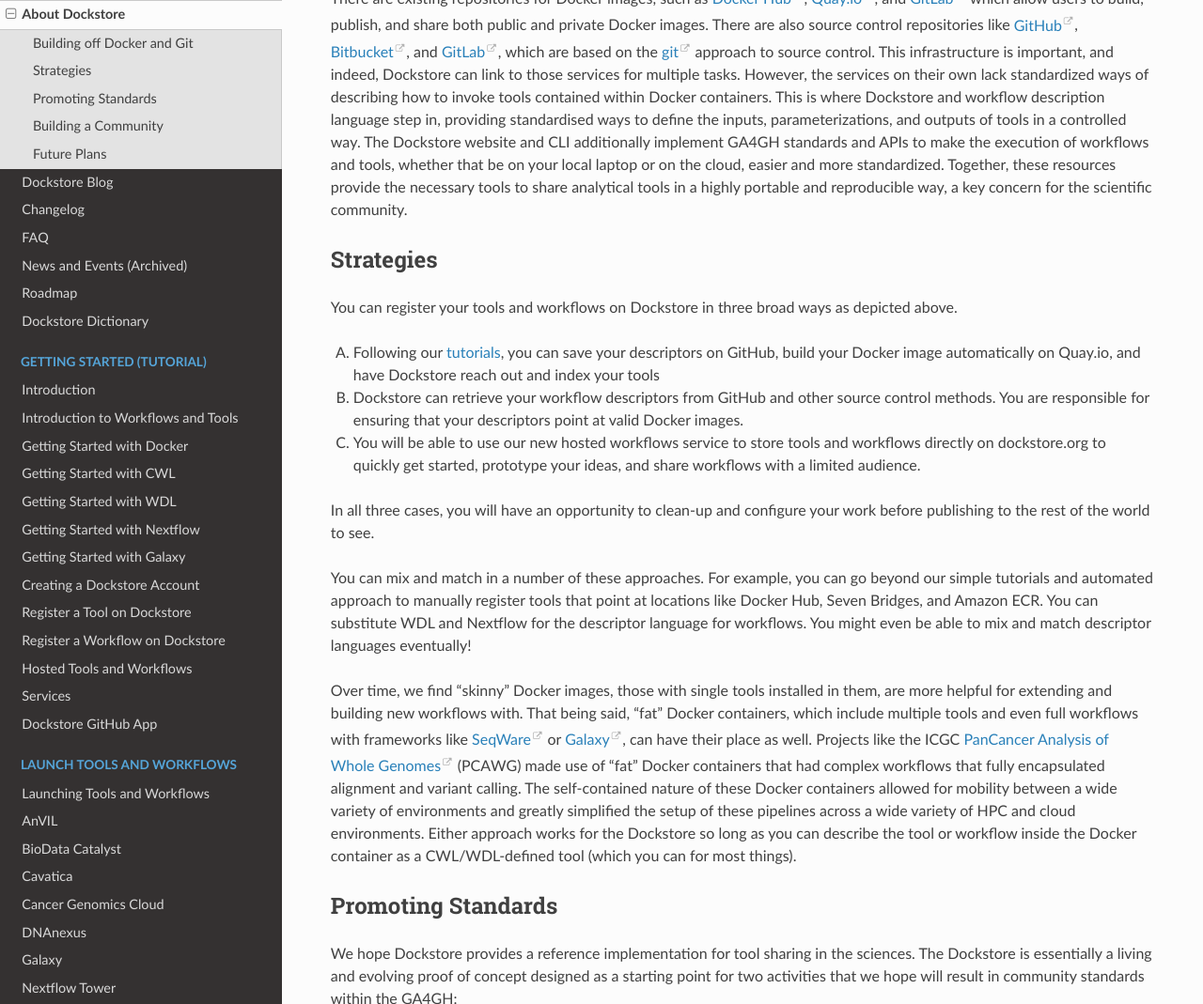
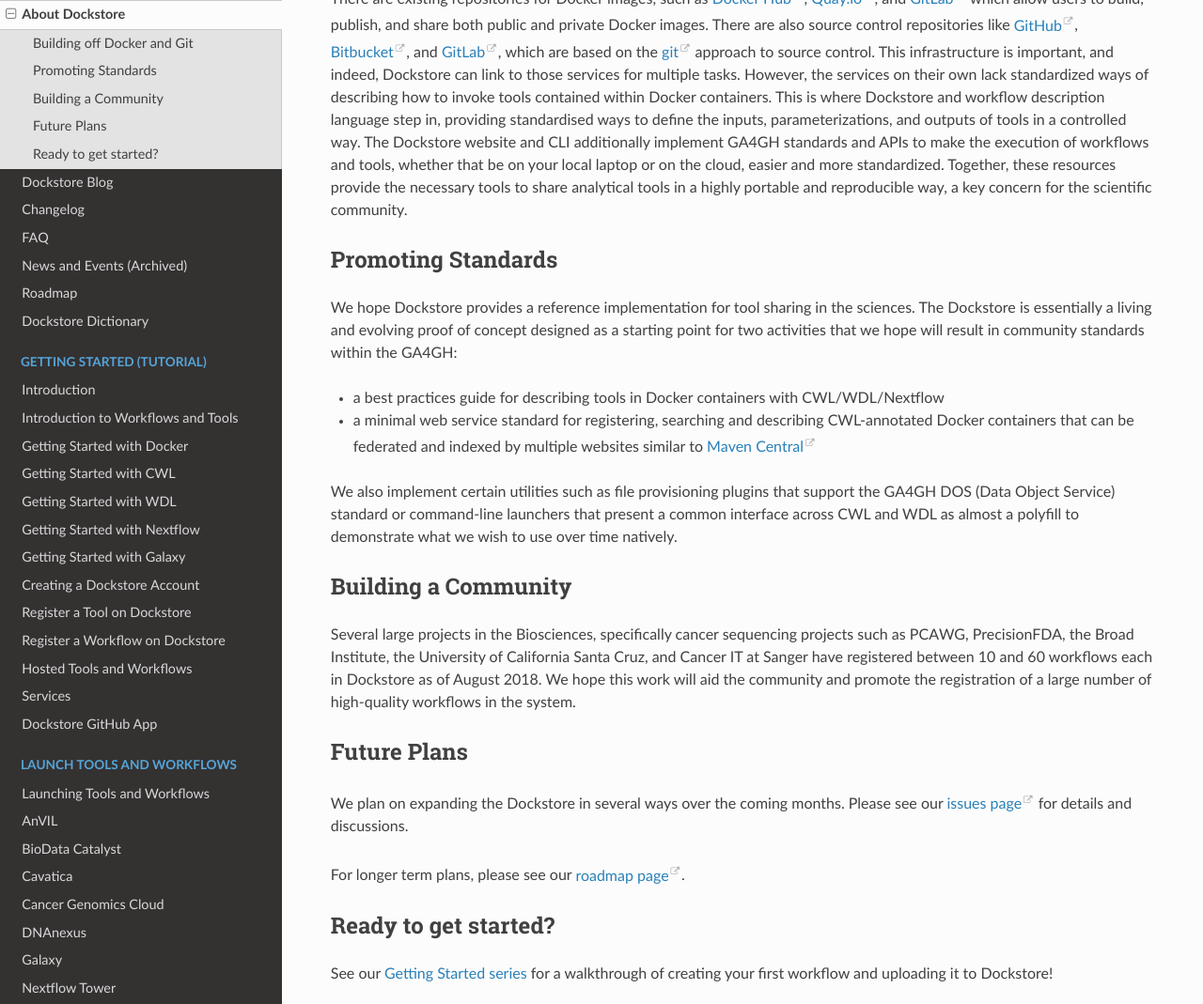
Before and after one commit to dockstore/dockstore-documentation, a Sphinx documentation site: the page built from docs/dockstore-introduction.rst, in a window 1280 px wide and 1400 px high, scrolled down 619 px, cut to the strip 0-1069 px from the top of the window. Shown: the whole strip at 94% size. Built offline with Sphinx 7.4.7 and the Read the Docs theme 2.0.0, drawn with Linux system fonts in a browser that asks for light colours.

Commit message:
Replace "strategies" with getting started link
The strategies section was mostly outdated anyway, and we probably shouldn't be telling people to try to mix and match descriptor languages

```diff
--- a/docs/dockstore-introduction.rst
+++ b/docs/dockstore-introduction.rst
@@ -9,32 +9,6 @@
 ---------------------------
 
 There are existing repositories for Docker images, such as  `Docker Hub <https://hub.docker.com/>`__, `Quay.io <https://quay.io/>`__, and `GitLab <https://about.gitlab.com>`__ which allow users to build, publish, and share both public and private Docker images. There are also source control repositories like `GitHub <https://github.com>`__, `Bitbucket <https://bitbucket.org/>`__, and `GitLab <https://about.gitlab.com>`__, which are based on the `git <https://git-scm.com/>`__ approach to source control. This infrastructure is important, and indeed, Dockstore can link to those services for multiple tasks. However, the services on their own lack standardized ways of describing how to invoke tools contained within Docker containers. This is where Dockstore and workflow description language step in, providing standardised ways to define the inputs, parameterizations, and outputs of tools in a controlled way. The Dockstore website and CLI additionally implement GA4GH standards and APIs to make the execution of workflows and tools, whether that be on your local laptop or on the cloud, easier and more standardized. Together, these resources provide the necessary tools to share analytical tools in a highly portable and reproducible way, a key concern for the scientific community.
-
-Strategies
-----------
-
-You can register your tools and workflows on Dockstore in three broad
-ways as depicted above.
-
-A) Following our
-   :doc:`tutorials <getting-started/getting-started>`,
-   you can save your descriptors on GitHub, build your Docker image
-   automatically on Quay.io, and have Dockstore reach out and index your
-   tools
-
-B) Dockstore can retrieve your workflow descriptors from GitHub and
-   other source control methods. You are responsible for ensuring that
-   your descriptors point at valid Docker images.
-
-C) You will be able to use our new hosted workflows service to store
-   tools and workflows directly on dockstore.org to quickly get started,
-   prototype your ideas, and share workflows with a limited audience.
-
-In all three cases, you will have an opportunity to clean-up and configure your work before publishing to the rest of the world to see.
-
-You can mix and match in a number of these approaches. For example, you can go beyond our simple tutorials and automated approach to manually register tools that point at locations like Docker Hub, Seven Bridges, and Amazon ECR. You can substitute WDL and Nextflow for the descriptor language for workflows. You might even be able to mix and match descriptor languages eventually!
-
-Over time, we find "skinny" Docker images, those with single tools installed in them, are more helpful for extending and building new workflows with. That being said, "fat" Docker containers, which include multiple tools and even full workflows with frameworks like `SeqWare <https://seqware.github.io/>`__ or `Galaxy <https://galaxyproject.org/>`__, can have their place as well. Projects like the ICGC `PanCancer Analysis of Whole Genomes <https://dcc.icgc.org/pcawg>`__ (PCAWG) made use of "fat" Docker containers that had complex workflows that fully encapsulated alignment and variant calling. The self-contained nature of these Docker containers allowed for mobility between a wide variety of environments and greatly simplified the setup of these pipelines across a wide variety of HPC and cloud environments. Either approach works for the Dockstore so long as you can describe the tool or workflow inside the Docker container as a CWL/WDL-defined tool (which you can for most things).
 
 Promoting Standards
 -------------------
@@ -63,5 +37,11 @@
 For longer term plans, please see our `roadmap page <https://github.com/dockstore/dockstore/wiki/Dockstore-Roadmap>`__.
 
 
+Ready to get started?
+---------------------
+
+See our :doc:`Getting Started series </getting-started/getting-started>` for a walkthrough of creating your first workflow and uploading it to Dockstore!
+
+
 .. discourse::
     :topic_identifier: 1269
```
